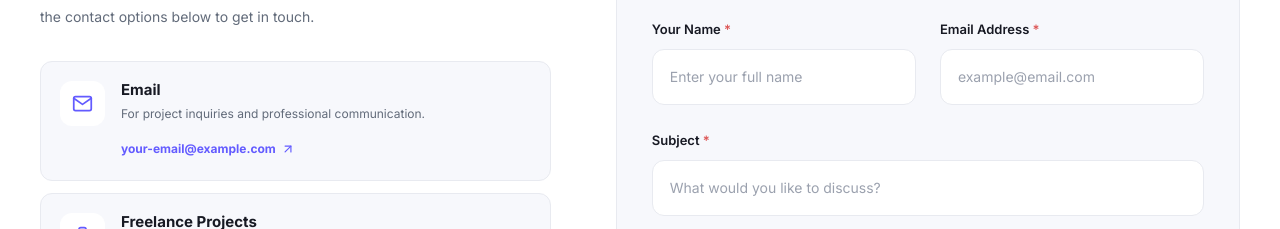
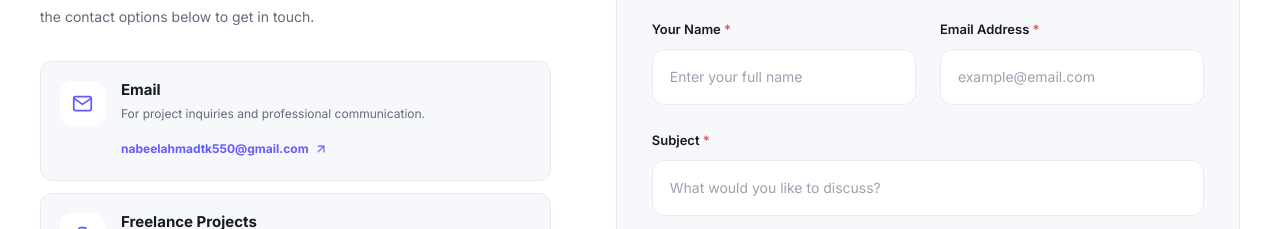
Before and after one commit to nabeelbuilds/Nabeel-Portfolio, a React (Vite) app: page /contact in a window 1280 px wide. Shown: the part 860-1089 px from the top of the page. Built offline with nearby package versions, Linux system fonts and the light colour scheme.

Commit message:
Update Porfolio site

```diff
--- a/src/Pages/Contact/Contact.jsx
+++ b/src/Pages/Contact/Contact.jsx
@@ -20,8 +20,8 @@ const contactOptions = [
     icon: FiMail,
     title: "Email",
     description: "For project inquiries and professional communication.",
-    value: "your-email@example.com",
-    href: "mailto:your-email@example.com",
+    value: "nabeelahmadtk550@gmail.com",
+    href: "mailto:nabeelahmadtk550@gmail.com",
   },
   {
     icon: FiBriefcase,
```
